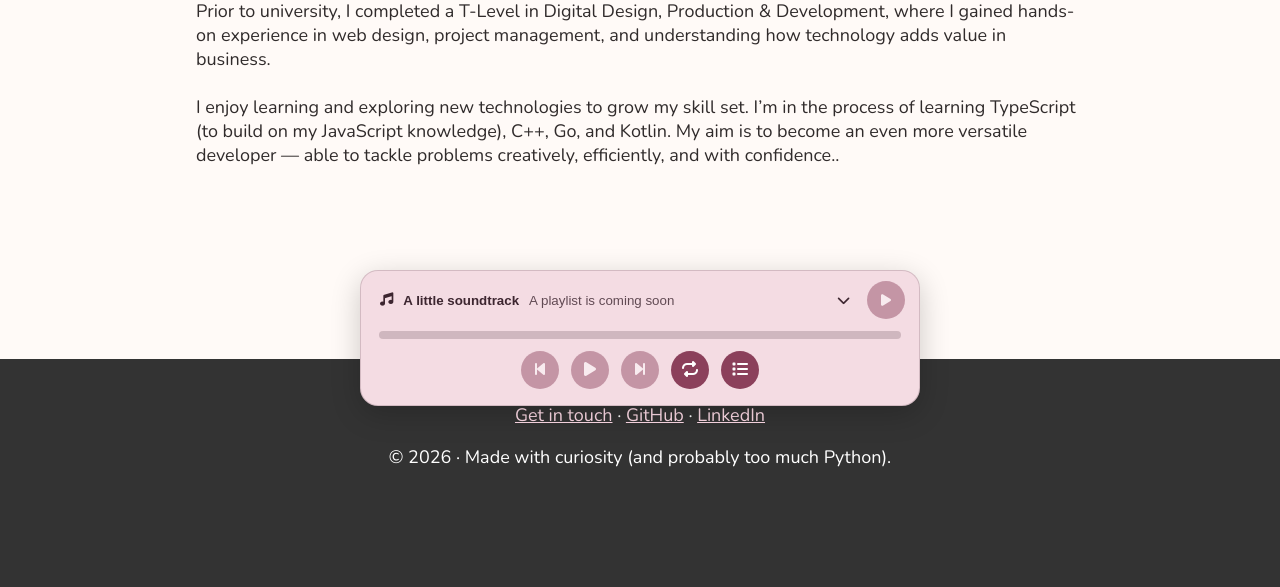
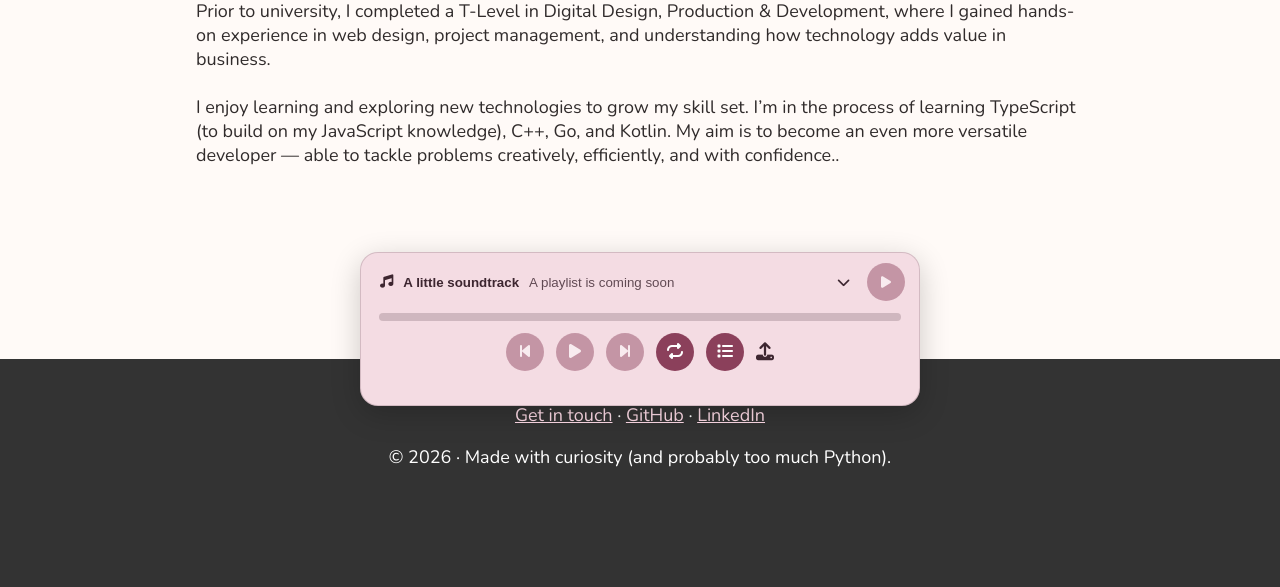
Before and after one commit to Frances06/Repertoire, a Flask app: page /about in a window 1280 px wide, after a click that opens the changed part. Shown: the part 380-967 px from the top of the page. Run offline with Flask 3, Linux system fonts and the light colour scheme; data that the repository does not hold is empty; some web fonts are replaced.

Commit message:
Add audio upload control to music player

```diff
--- a/templates/base.html
+++ b/templates/base.html
@@ -65,7 +65,13 @@
         <button type="button" data-next aria-label="Next track" disabled><i class="fa-solid fa-forward-step" aria-hidden="true"></i></button>
         <button type="button" data-loop aria-label="Repeat track" aria-pressed="false"><i class="fa-solid fa-repeat" aria-hidden="true"></i></button>
         <button type="button" data-toggle-list aria-expanded="false" aria-controls="player-playlist"><i class="fa-solid fa-list" aria-hidden="true"></i><span class="visually-hidden">Toggle playlist</span></button>
+        <label class="upload-button" for="audio-upload" title="Upload an audio track">
+          <i class="fa-solid fa-upload" aria-hidden="true"></i>
+          <span class="visually-hidden">Upload audio</span>
+        </label>
+        <input class="visually-hidden" type="file" id="audio-upload" accept=".mp3,.wav,.ogg,audio/mpeg,audio/wav,audio/ogg">
       </div>
+      <p class="upload-status" data-upload-status role="status" aria-live="polite"></p>
       <ul class="player-playlist" id="player-playlist" data-playlist hidden></ul>
       <audio data-audio preload="metadata"></audio>
     </div>
```
